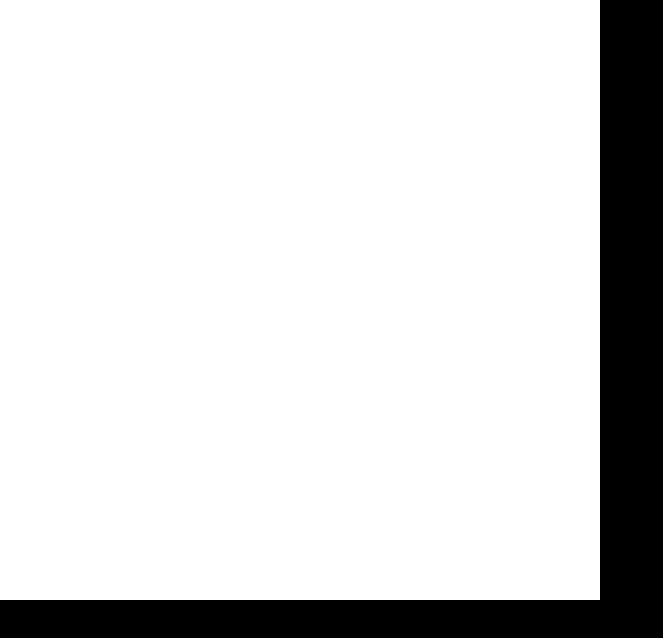
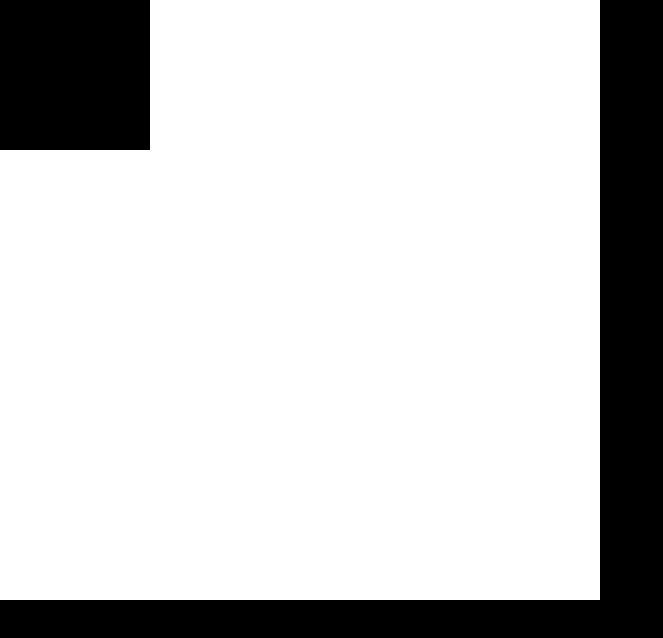
Before and after one commit to RafhaelHailar/2DGameEngine, a website: page src/public/index.html in a window 1280 px wide. Shown: the whole page, without its empty margins (0-663 px from the left). Drawn offline with Linux system fonts and the light colour scheme.

Commit message:
client engine.

```diff
--- a/src/client/Canvas.js
+++ b/src/client/Canvas.js
@@ -6,16 +6,12 @@ class GameCanvas {
         this.#canvas = document.createElement("canvas");
         this.#canvas.setAttribute("id", name);
     }
+    get2DContext() { return this.#canvas.getContext("2d") }
     setSize(width,height) {
         this.#canvas.width = width;
         this.#canvas.height = height;
     }
-    mount() {
-        document.body.appendChild(this.#canvas);
-        window.addEventListener("keydown", async () => {
-            await fetch("/event/keydown");
-        });
-    }
+    mount() { document.body.appendChild(this.#canvas)} ;
 }
 
 export function createCanvas(name) {
--- /dev/null
+++ b/src/client/Engine.js
@@ -0,0 +1,29 @@
+class Engine {
+    static MODE={
+        DEV:"dev",
+        PREVIEW:"preview"
+    }
+    _mode=Engine.MODE.DEV;
+    constructor(canvas) {
+        this.canvas=canvas;
+        this.context=canvas.get2DContext();
+        window.addEventListener("keydown", async () => {
+            await fetch("/event/keydown");
+        });
+        this.updateMainDisplay();
+    }
+    setMode(mode) {
+        this._mode = mode;
+        this.updateMainDisplay();
+    }
+    updateMainDisplay(){
+        //TODO: draw tool kits for devs
+        if (this._mode === Engine.MODE.DEV) {
+            this.context.fillRect(0, 0, 150, 150);
+        }
+    }
+}
+
+export function createEngine(canvas) {
+    return new Engine(canvas);
+}
--- a/src/client/index.js
+++ b/src/client/index.js
@@ -1 +1,2 @@
 export { createCanvas } from "./Canvas.js";
+export { createEngine } from "./Engine.js";
--- a/src/public/index.html
+++ b/src/public/index.html
@@ -11,10 +11,11 @@
 </head>
 <body>
     <script type="module">
-        import { createCanvas } from "/client/index.js";
+        import { createCanvas, createEngine } from "/client/index.js";
 
         const canvas = createCanvas("map");
         canvas.setSize(600, 600);
+        const engine = createEngine(canvas);
     </script>
 </body>
 </html>
```
